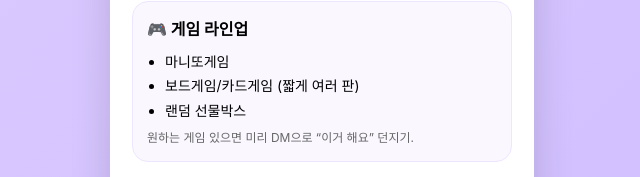
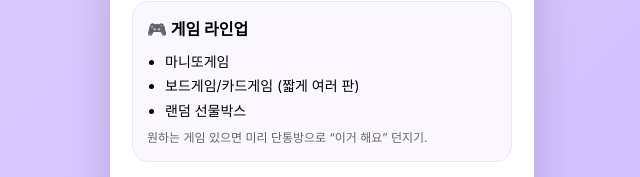
Before and after one commit to ptPizza/lululala-ngl-cafe-party, a plain HTML site: page index.html in a window 1280 px wide. Shown: the part 1217-1394 px from the top of the page, 318-958 px from the left. Drawn offline with Linux system fonts and the light colour scheme.

Commit message:
Update index.html

```diff
--- a/index.html
+++ b/index.html
@@ -293,7 +293,7 @@
         <li>보드게임/카드게임 (짧게 여러 판)</li>
         <li>랜덤 선물박스</li>
       </ul>
-      <div class="note">원하는 게임 있으면 미리 DM으로 “이거 해요” 던지기.</div>
+      <div class="note">원하는 게임 있으면 미리 단통방으로 “이거 해요” 던지기.</div>
     </div>
 
     <!-- ✅ 배달음식 플랜 섹션 -->
```
